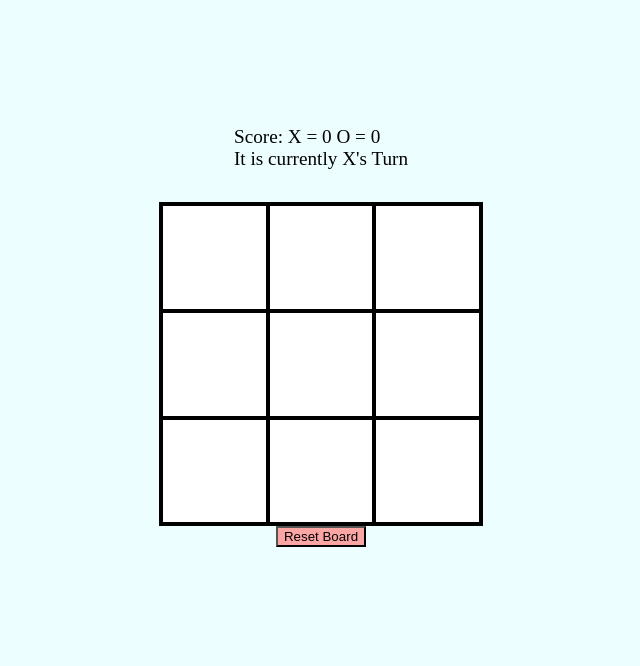
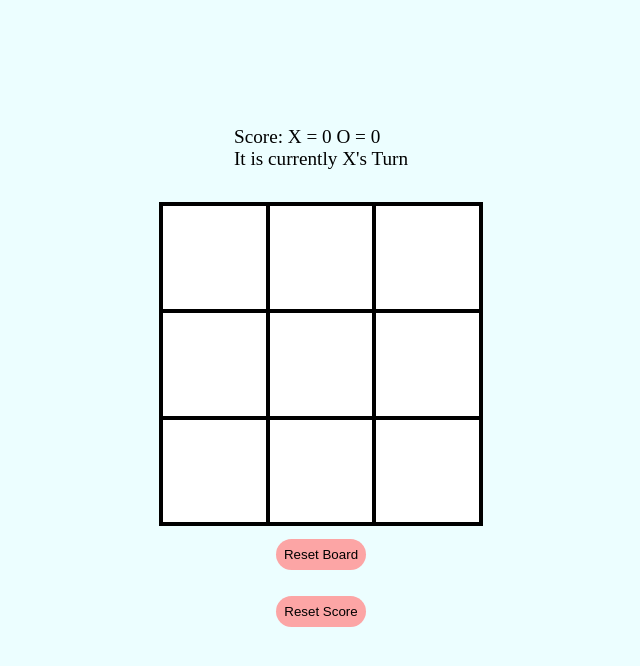
Before and after one commit to Koulie123/TicTacToe, a plain HTML site: page index.html in a window 1280 px wide. Shown: the whole page, without its empty margins (319-959 px from the left). Drawn offline with Linux system fonts and the light colour scheme.

Commit message:
Created a way to reset the score

```diff
--- a/index.html
+++ b/index.html
@@ -28,6 +28,7 @@
         <div class="reset">
             <button class="" id="reset-button">Reset Board</button>
         </div>
+        <div class="score-reset"><button id="score-reset">Reset Score</button></div>
 
     </div>
 </body>
--- a/script.js
+++ b/script.js
@@ -7,7 +7,7 @@ function gameBoard() {
     const playerWonDiv = document.querySelector("#player-has-won");
     const boardSpaces = document.querySelectorAll(".board-space");
     const scoreDiv = document.querySelector("#player-score");
-
+    const resetScoreBtn = document.querySelector("#score-reset");
     const addButtonsToBoard = function() {
         boardSpaces.forEach((element) => {
             element.addEventListener("click", () => {
@@ -30,6 +30,7 @@ function gameBoard() {
         })
         const resetButton = document.querySelector("#reset-button");
         resetButton.addEventListener("click", resetBoard);
+        resetScoreBtn.addEventListener("click", resetScore);
     }
     const updatePlayerHasWon = function (content) {
         playerWonDiv.textContent = content;
@@ -103,9 +104,11 @@ function gameBoard() {
         // }
     }
     const inscreaseScore = function (player) {
+        console.log("Current X score is " + Xscore);
         if (player == "X") Xscore++;
         if (player == "O") Oscore++;
         scoreDiv.textContent = "Score: X = " + Xscore + "  O = " + Oscore;
+        console.log("Score has been updated");
     }
     const resetBoard = function() {
         console.log("Resetting the board");
@@ -119,6 +122,12 @@ function gameBoard() {
         playerWonDiv.textContent = "";
         gameIsFinished = false;
 
+    }
+    const resetScore = function() {
+        Xscore = 0;
+        console.log(Xscore);
+        Oscore = 0;
+        scoreDiv.textContent = "Score: X = " + Xscore + "  O = " + Oscore;
     }
 
 return { createGameBoard, increaseTurn, getTurnNumber, getTurnType, checkForWin, runGame, getGameBoard, resetBoard};
--- a/styles/style.css
+++ b/styles/style.css
@@ -40,7 +40,25 @@ html {
 }
 .reset button {
     background-color: #fca5a5;
+    padding: .5rem;
+    border: 0px;
+    border-radius: 1.1rem;
+    margin: .8rem;
 }
-.reset button:hover {
+.reset button:hover  {
     background-color: #fecaca;
 }
+
+#score-reset {
+    background-color: #fca5a5;
+    border: 0px;
+    border-radius: 1.1rem;
+    padding: 0.5rem;
+    margin: .8rem;
+
+
+}
+#score-reset:hover {
+    background-color: #fecaca;
+
+}
```
